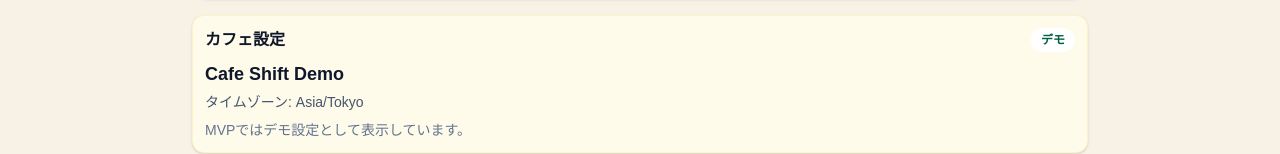
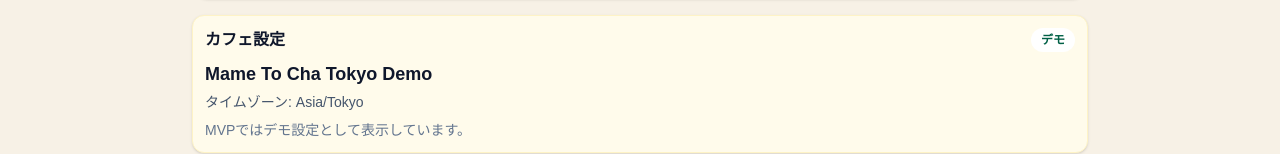
Before and after one commit to tantik/cafe-shift, a Next.js app: page /manager/settings in a window 1280 px wide. Shown: the part 215-369 px from the top of the page. Built offline with nearby package versions, Linux system fonts and the light colour scheme.

Commit message:
Update remaining demo brand name

```diff
--- a/src/app/manager/settings/page.tsx
+++ b/src/app/manager/settings/page.tsx
@@ -81,7 +81,7 @@ export default function ManagerSettingsPage() {
           <div className="flex flex-wrap items-start justify-between gap-3">
             <div>
               <h2 className="font-semibold text-slate-900">カフェ設定</h2>
-              <p className="mt-2 text-lg font-bold text-slate-900">Cafe Shift Demo</p>
+              <p className="mt-2 text-lg font-bold text-slate-900">Mame To Cha Tokyo Demo</p>
               <p className="mt-1 text-sm text-slate-600">タイムゾーン: Asia/Tokyo</p>
             </div>
             <span className="rounded-full bg-white px-2.5 py-1 text-xs font-semibold text-emerald-800">デモ</span>
```
